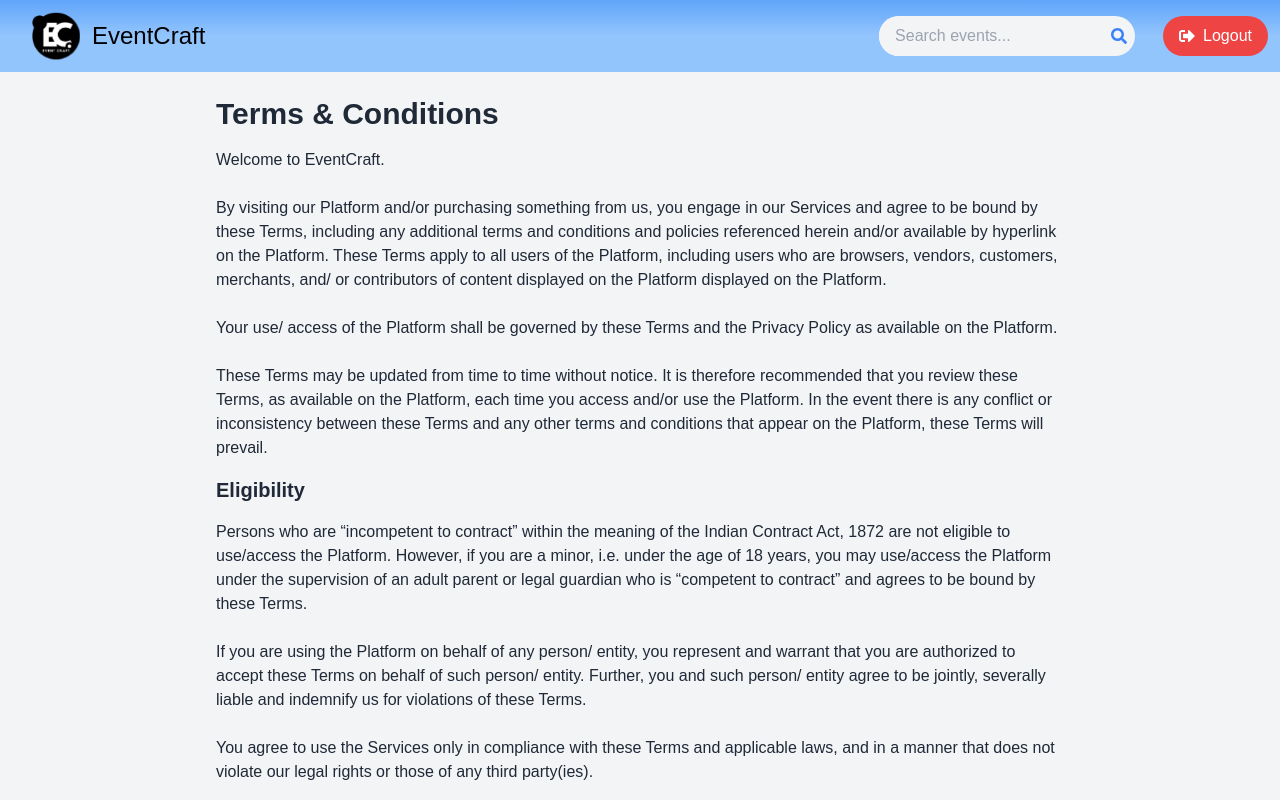
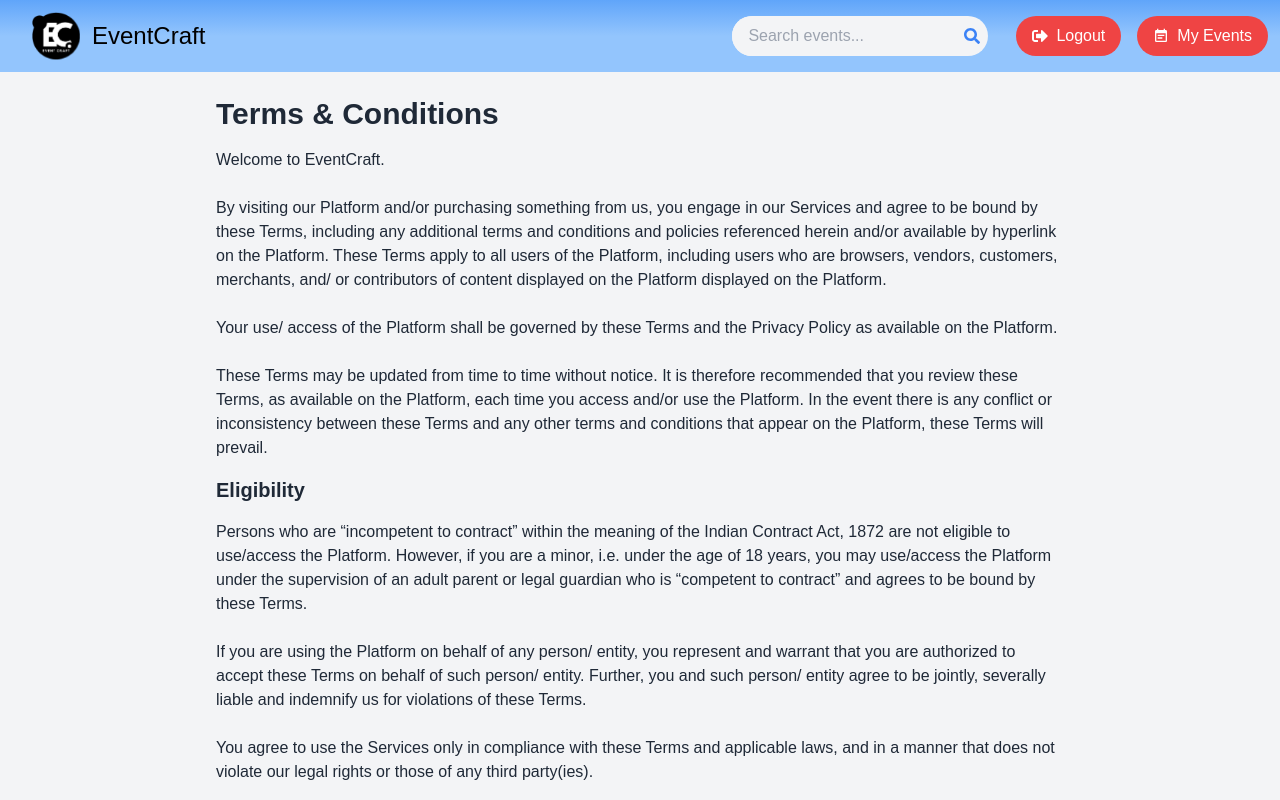
Before and after one commit to gbgaurav007/EventCraft, a React (Vite) app in the folder frontend/: page /terms in a window 1280 px wide. Shown: the top 800 px of the page. Built offline with nearby package versions, Linux system fonts and the light colour scheme; no server answers; a web font is replaced by a local one.

Commit message:
Update Navbar.jsx

```diff
--- a/frontend/src/components/Navbar.jsx
+++ b/frontend/src/components/Navbar.jsx
@@ -1,6 +1,7 @@
 import React from 'react';
 import { Link, useNavigate } from 'react-router-dom';
-import { FaSearch, FaSignOutAlt} from 'react-icons/fa';
+import { FaSearch, FaSignOutAlt } from 'react-icons/fa';
+import { MdEventNote } from "react-icons/md";
 import logo from '/assets/logo.png';
 import API_BASE_URL from '../../ApiBaseURL';
 import Cookies from 'js-cookie';
@@ -16,7 +17,7 @@ const Navbar = ({ setSearchTerm }) => {
   const handleLogout = async () => {
     try {
       const response = await fetch(`${API_BASE_URL}auth/logout`, {
-        headers: {Authorization: `Bearer ${Cookies.get("accessToken")}`},
+        headers: { Authorization: `Bearer ${Cookies.get("accessToken")}` },
         method: 'POST',
         credentials: 'include',
       });
@@ -43,14 +44,14 @@ const Navbar = ({ setSearchTerm }) => {
         <div className='space-x-3 mx-5 hidden md:flex'>
           <img
             src={logo}
-            alt="EventCraft"
+            alt="EventSpot Lite"
             className="h-12 w-auto"
           />
           <p className="text-2xl mt-2 text-black">EventCraft</p>
         </div>
         <img
           src={logo}
-          alt="EventCraft"
+          alt="EventSpot Lite"
           className="block md:hidden h-12 w-13"
         />
       </Link>
@@ -72,11 +73,19 @@ const Navbar = ({ setSearchTerm }) => {
         </div>
         <button
           onClick={handleLogout}
-          className="flex items-center bg-red-500 hover:bg-red-600 text-white px-4 py-2 rounded-full transition ml-4"
+          className="flex items-center bg-red-500 hover:bg-red-600 text-white px-4 py-2 rounded-full transition md:ml-4"
         >
-          <FaSignOutAlt className="mr-2" />
-          Logout
+          <FaSignOutAlt className="md:mr-2" />
+          <span className='md:block hidden'>Logout</span>
         </button>
+        <Link to="/booked-events">
+          <button
+            className="flex items-center bg-red-500 hover:bg-red-600 text-white px-4 py-2 rounded-full transition md:ml-4 ml-2"
+          >
+            <MdEventNote className="md:mr-2" />
+           <span className='md:block hidden'>My Events</span>
+          </button>
+        </Link>
       </div>
     </nav>
   );
```
